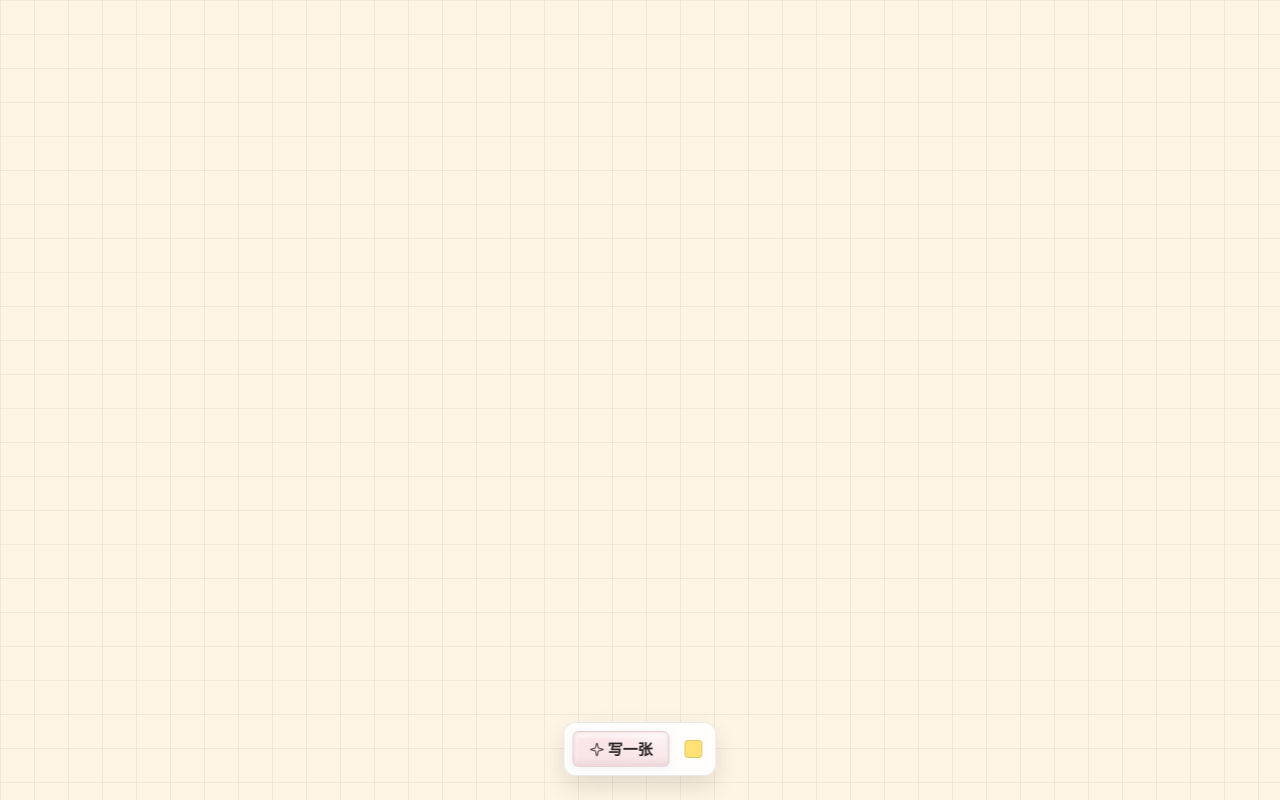
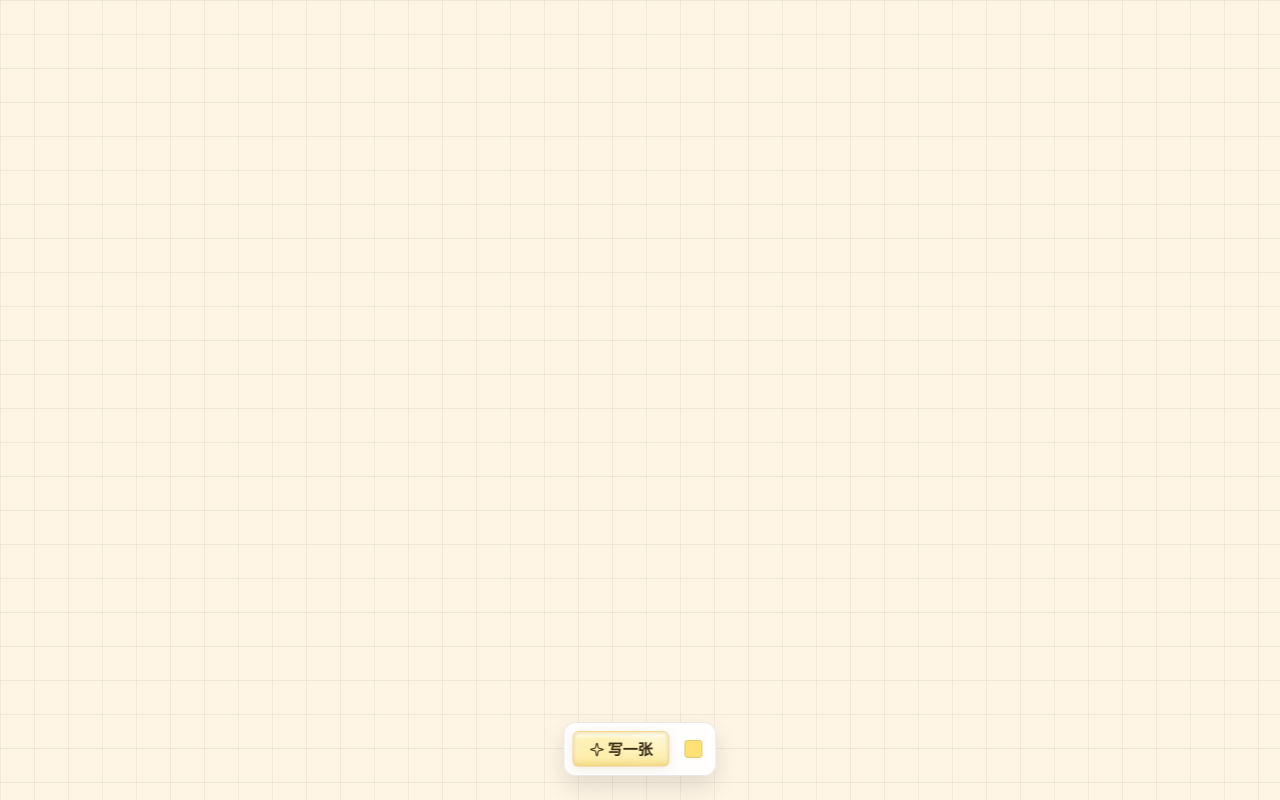
Before and after one commit to jaemin17/sticky-notes, a Next.js app: page / in a window 1280 px wide. Built offline with nearby package versions, Linux system fonts and the light colour scheme.

Commit message:
Add pink note tone

```diff
--- a/src/app/LocalNotes.tsx
+++ b/src/app/LocalNotes.tsx
@@ -3,7 +3,7 @@
 import { KeyboardEvent, useEffect, useRef, useState } from "react";
 import styles from "./page.module.css";
 
-type NoteTone = "yellow" | "green" | "blue" | "purple" | "orange";
+type NoteTone = "yellow" | "green" | "blue" | "purple" | "orange" | "pink";
 
 type LocalNote = {
   id: string;
@@ -12,13 +12,14 @@ type LocalNote = {
 };
 
 const storageKey = "sticky-notes.local-notes";
-const noteTones: NoteTone[] = ["yellow", "green", "blue", "purple", "orange"];
+const noteTones: NoteTone[] = ["yellow", "green", "blue", "purple", "orange", "pink"];
 const toneLabels: Record<NoteTone, string> = {
   yellow: "黄色",
   green: "绿色",
   blue: "蓝色",
   purple: "紫色",
   orange: "橙色",
+  pink: "粉色",
 };
 
 function noteWidthClassName(text: string) {
@@ -207,7 +208,12 @@ export function LocalNotes({ initialIndex }: { initialIndex: number }) {
         );
       })}
       <div className={styles.noteToolbar} role="toolbar" aria-label="新建便签工具栏">
-        <button className={styles.addNoteButton} type="button" onClick={createBlankNote} aria-label="写一张">
+        <button
+          className={`${styles.addNoteButton} ${styles[newNoteTone]}`}
+          type="button"
+          onClick={createBlankNote}
+          aria-label="写一张"
+        >
           <span className={styles.addNoteButtonLineIcon} aria-hidden="true">
             <svg viewBox="0 0 24 24" focusable="false">
               <path d="M9.937 15.5A2 2 0 0 0 8.5 14.063l-6.135-1.582a.5.5 0 0 1 0-.962L8.5 9.936A2 2 0 0 0 9.937 8.5l1.582-6.135a.5.5 0 0 1 .963 0L14.063 8.5A2 2 0 0 0 15.5 9.937l6.135 1.581a.5.5 0 0 1 0 .964L15.5 14.063a2 2 0 0 0-1.437 1.437l-1.582 6.135a.5.5 0 0 1-.963 0z" />
--- a/src/app/page.module.css
+++ b/src/app/page.module.css
@@ -88,26 +88,85 @@
 .yellow {
   --note-accent: #ffe176;
   --note-color: #d35a16;
+  --button-glow: rgba(255, 225, 118, 0.34);
+  --button-gradient-start: rgba(255, 250, 221, 0.96);
+  --button-gradient-end: rgba(255, 235, 153, 0.92);
+  --button-border: rgba(211, 90, 22, 0.16);
+  --button-border-hover: rgba(211, 90, 22, 0.24);
+  --button-text: #3b2d16;
+  --button-shadow-soft: rgba(185, 170, 120, 0.2);
+  --button-shadow-bottom: rgba(231, 201, 111, 0.5);
+  --button-shadow-edge: rgba(218, 174, 70, 0.2);
 }
 
 .green {
   --note-accent: #9be7b3;
   --note-color: #16884b;
+  --button-glow: rgba(155, 231, 179, 0.34);
+  --button-gradient-start: rgba(240, 255, 245, 0.96);
+  --button-gradient-end: rgba(210, 245, 221, 0.92);
+  --button-border: rgba(22, 136, 75, 0.16);
+  --button-border-hover: rgba(22, 136, 75, 0.24);
+  --button-text: #20362a;
+  --button-shadow-soft: rgba(170, 202, 184, 0.2);
+  --button-shadow-bottom: rgba(187, 226, 199, 0.5);
+  --button-shadow-edge: rgba(138, 190, 154, 0.2);
 }
 
 .blue {
   --note-accent: #9fd5ff;
   --note-color: #1f66d1;
+  --button-glow: rgba(159, 213, 255, 0.34);
+  --button-gradient-start: rgba(241, 249, 255, 0.96);
+  --button-gradient-end: rgba(211, 234, 252, 0.92);
+  --button-border: rgba(31, 102, 209, 0.16);
+  --button-border-hover: rgba(31, 102, 209, 0.24);
+  --button-text: #243241;
+  --button-shadow-soft: rgba(170, 190, 213, 0.2);
+  --button-shadow-bottom: rgba(196, 220, 239, 0.5);
+  --button-shadow-edge: rgba(145, 185, 220, 0.2);
 }
 
 .purple {
   --note-accent: #d9b8ff;
   --note-color: #7c48d8;
+  --button-glow: rgba(217, 184, 255, 0.34);
+  --button-gradient-start: rgba(250, 244, 255, 0.96);
+  --button-gradient-end: rgba(230, 213, 248, 0.92);
+  --button-border: rgba(124, 72, 216, 0.16);
+  --button-border-hover: rgba(124, 72, 216, 0.24);
+  --button-text: #33283f;
+  --button-shadow-soft: rgba(190, 178, 213, 0.2);
+  --button-shadow-bottom: rgba(218, 202, 235, 0.5);
+  --button-shadow-edge: rgba(181, 154, 218, 0.2);
 }
 
 .orange {
   --note-accent: #ffc56f;
   --note-color: #ce5a13;
+  --button-glow: rgba(255, 197, 111, 0.34);
+  --button-gradient-start: rgba(255, 248, 235, 0.96);
+  --button-gradient-end: rgba(250, 224, 185, 0.92);
+  --button-border: rgba(206, 90, 19, 0.16);
+  --button-border-hover: rgba(206, 90, 19, 0.24);
+  --button-text: #3f2a19;
+  --button-shadow-soft: rgba(205, 180, 140, 0.2);
+  --button-shadow-bottom: rgba(235, 199, 149, 0.5);
+  --button-shadow-edge: rgba(215, 158, 92, 0.2);
+}
+
+.pink {
+  --note-accent: #ffd0df;
+  --note-color: #c04472;
+  --button-glow: rgba(244, 200, 200, 0.34);
+  --button-gradient-start: rgba(255, 246, 248, 0.96);
+  --button-gradient-end: rgba(247, 223, 226, 0.92);
+  --button-border: rgba(152, 76, 84, 0.16);
+  --button-border-hover: rgba(152, 76, 84, 0.24);
+  --button-text: #2a2426;
+  --button-shadow-soft: rgba(185, 186, 213, 0.2);
+  --button-shadow-bottom: rgba(229, 208, 210, 0.5);
+  --button-shadow-edge: rgba(219, 190, 192, 0.2);
 }
 
 .note:hover {
@@ -304,32 +363,32 @@
   height: 36px;
   min-width: 84px;
   padding: 0.1rem 1rem;
-  border: 1px solid rgba(152, 76, 84, 0.16);
+  border: 1px solid var(--button-border, rgba(152, 76, 84, 0.16));
   border-radius: 6px;
   background:
-    radial-gradient(56px 20px at 28% 24%, rgba(244, 200, 200, 0.34) 0, rgba(244, 200, 200, 0) 100%),
-    linear-gradient(180deg, rgba(255, 246, 248, 0.96), rgba(247, 223, 226, 0.92));
-  color: #2a2426;
+    radial-gradient(56px 20px at 28% 24%, var(--button-glow, rgba(244, 200, 200, 0.34)) 0, rgba(255, 255, 255, 0) 100%),
+    linear-gradient(180deg, var(--button-gradient-start, rgba(255, 246, 248, 0.96)), var(--button-gradient-end, rgba(247, 223, 226, 0.92)));
+  color: var(--button-text, #2a2426);
   cursor: pointer;
   font: inherit;
   font-size: 15px;
   font-weight: 750;
   line-height: 1;
   box-shadow:
-    rgba(185, 186, 213, 0.2) 0 2px 10px,
-    rgba(229, 208, 210, 0.5) 0 -4px 6px inset,
-    rgba(219, 190, 192, 0.2) 0 0 2px 2px inset,
+    var(--button-shadow-soft, rgba(185, 186, 213, 0.2)) 0 2px 10px,
+    var(--button-shadow-bottom, rgba(229, 208, 210, 0.5)) 0 -4px 6px inset,
+    var(--button-shadow-edge, rgba(219, 190, 192, 0.2)) 0 0 2px 2px inset,
     rgba(255, 255, 255, 0.5) 0 2px 3px 3px inset;
   transition: border-color 160ms ease, box-shadow 160ms ease, transform 160ms ease;
 }
 
 .addNoteButton:hover {
-  border-color: rgba(152, 76, 84, 0.24);
+  border-color: var(--button-border-hover, rgba(152, 76, 84, 0.24));
   box-shadow:
-    rgba(185, 186, 213, 0.24) 0 3px 12px,
-    rgba(229, 208, 210, 0.56) 0 -4px 6px inset,
-    rgba(219, 190, 192, 0.24) 0 0 2px 2px inset,
-    rgba(255, 255, 255, 0.58) 0 2px 3px 3px inset;
+    var(--button-shadow-soft, rgba(185, 186, 213, 0.2)) 0 3px 12px,
+    var(--button-shadow-bottom, rgba(229, 208, 210, 0.5)) 0 -4px 6px inset,
+    var(--button-shadow-edge, rgba(219, 190, 192, 0.2)) 0 0 2px 2px inset,
+    rgba(255, 255, 255, 0.62) 0 2px 3px 3px inset;
   transform: translateY(-1px);
 }
 
@@ -343,7 +402,7 @@
   display: inline-flex;
   width: 15px;
   height: 15px;
-  color: #4c4246;
+  color: currentColor;
 }
 
 .addNoteButtonLineIcon svg {
```
Also changed, not shown: 1 other file (tests, documents, lock files or other folders).
